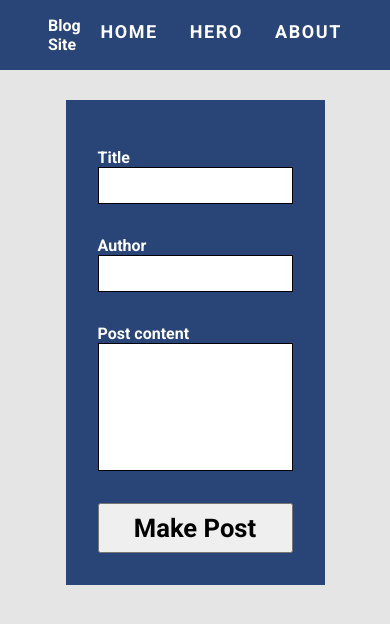
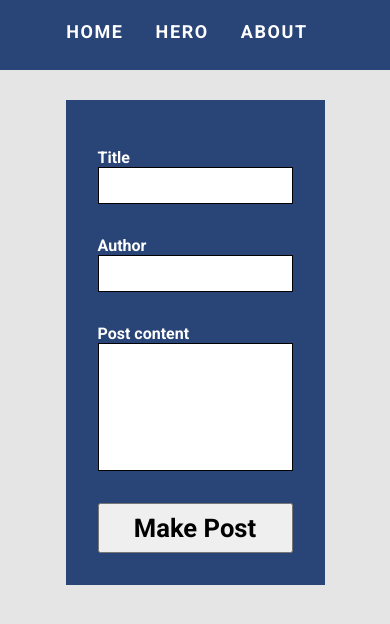
Before and after one commit to HalilFocic/Blog-MERN, a React (Create React App) app in the folder frontend/: page /new in a window 390 px wide. Shown: the top 624 px of the page. Built offline with nearby package versions, Linux system fonts and the light colour scheme.

Commit message:
Navbar mobile

```diff
--- a/frontend/src/About.css
+++ b/frontend/src/About.css
@@ -144,7 +144,7 @@
 .frm-textarea {
   height: 8rem;
 }
-@media only screen and (max-width: 1250px) {
+@media only screen and (max-width: 1080px) {
   .about-container {
     flex-direction: column;
     width: 100%;
--- a/frontend/src/Navbar.css
+++ b/frontend/src/Navbar.css
@@ -51,31 +51,11 @@
   background: black;
 }
 
-/*
-
-@media only screen and (max-width: 600px) {
-  * {
-    margin: 0;
-    padding: 0;
-  }
-  .nav-bar {
-    flex-direction: column;
-    padding-left: 0;
-    margin-left: 0;
-    height: initial;
-    text-align: left;
-  }
+@media only screen and (max-width: 1080px) {
   .nav-title {
-    font-size: 1.5rem;
+    display: none;
   }
   .nav-list {
-    flex-direction: column;
-    margin-bottom: 0;
-    height: initial;
+    margin: auto;
   }
-  .nav-item {
-    padding-left: 0.5rem;
-    border-top: 2px solid rgba(128, 0, 128, 0.411);
-    margin: 0;
-  }
-} */
+}
```
